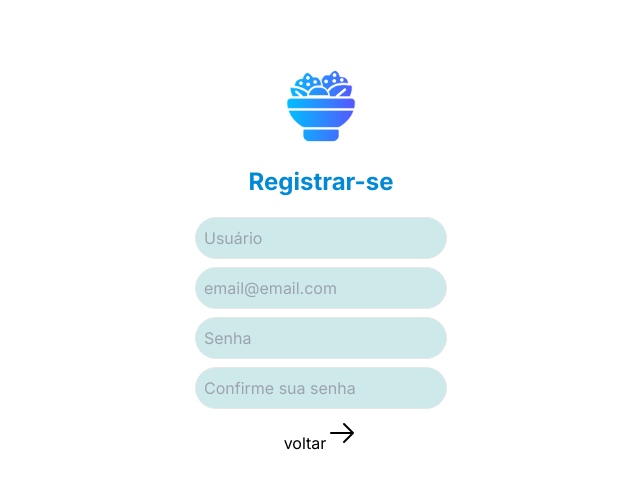
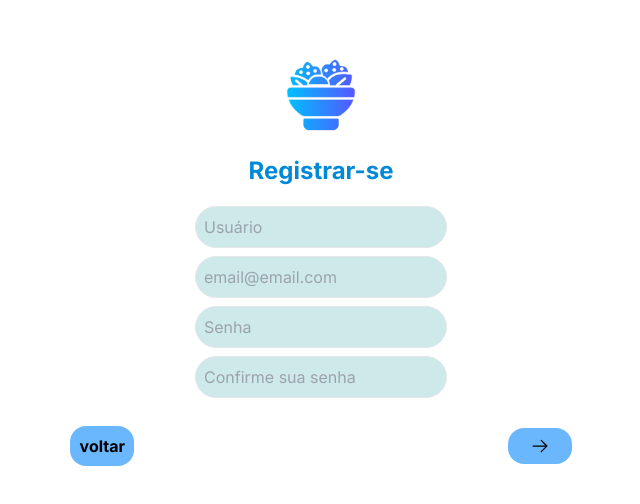
Before and after one commit to RaffDv/prova_lanchonete, a Next.js app in the folder src/: page / in a window 1280 px wide. Shown: the part 140-644 px from the top of the page, without its empty margins (319-959 px from the left). Built offline with nearby package versions, Linux system fonts and the light colour scheme.

Commit message:
[update] register/login page first step finish

```diff
--- a/src/app/components/RegisterForm/index.tsx
+++ b/src/app/components/RegisterForm/index.tsx
@@ -14,6 +14,7 @@ export default function RegisterForm() {
     passIsEqual: false,
     user: '',
   })
+  const [page, setPage] = useState<number>(1)
   return (
     <section className="w-full h-full flex flex-col justify-center items-center p-4">
       <Image src={logo} alt="logo" width={80} height={80} />
@@ -61,11 +62,17 @@ export default function RegisterForm() {
           }
           value={formData.passCheck}
         />
-        <div>
-          <button> voltar</button>
-          <button>
+        <div className="w-full h-fit flex justify-evenly items-center mt-5">
+          <button
+            disabled={page === 1}
+            className={`font-bold bg-buttonBg p-2 w-16 color-font rounded-2xl`}
+          >
             {' '}
-            <ArrowRight size={32} />{' '}
+            voltar
+          </button>
+          <button className="font-bold bg-buttonBg p-2 w-16 color-font rounded-2xl flex justify-center cursor-pointer">
+            {' '}
+            <ArrowRight size={20} />{' '}
           </button>
         </div>
       </form>
--- a/src/tailwind.config.ts
+++ b/src/tailwind.config.ts
@@ -12,6 +12,8 @@ const config: Config = {
       colors: {
         main: '#0089D7',
         inputBg: '#CDE9E9',
+        buttonBg: '#6BB7FE',
+        font: '#514E66',
       },
     },
   },
```
